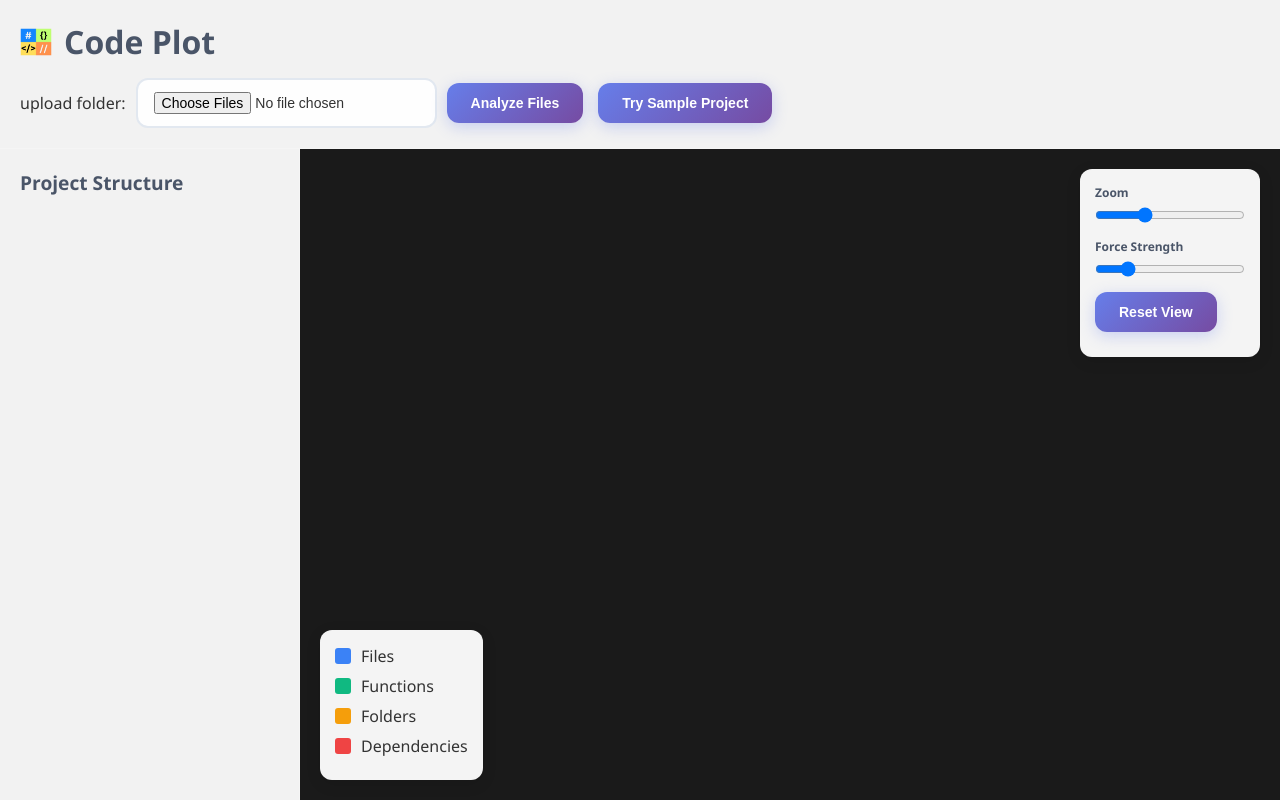
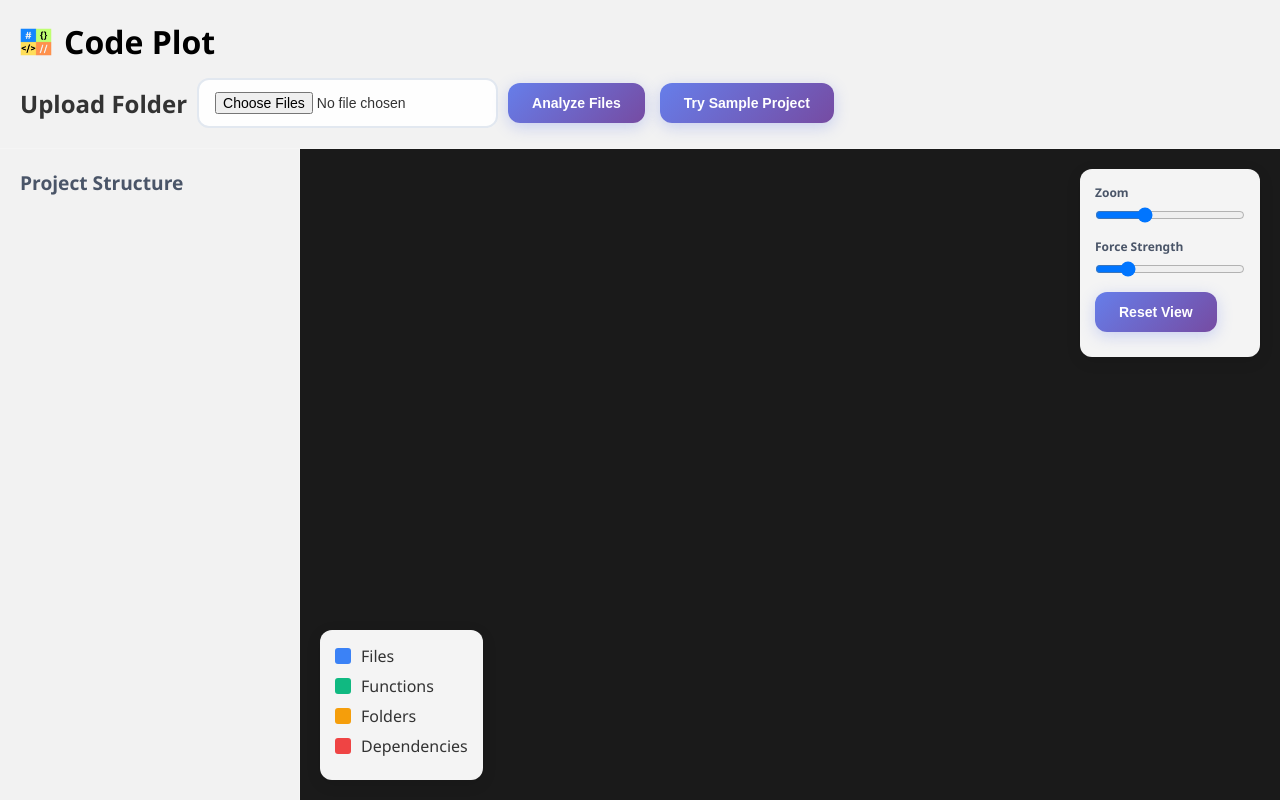
Before and after one commit to BirenMer/CodePlot, a plain HTML site: page index.html in a window 1280 px wide. Drawn offline with nearby package versions, Linux system fonts and the light colour scheme.

Commit message:
commenting code | git upload feature

```diff
--- a/css/styles.css
+++ b/css/styles.css
@@ -28,7 +28,7 @@ body {
 }
 
 .header h1 {
-    color: #4a5568;
+    color: #000;
     margin-bottom: 15px;
     font-size: 2rem;
     font-weight: 700;
@@ -324,6 +324,7 @@ button:disabled {
 display: flex;
 align-items: center;
 gap: 12px;
+color:#000;
 }
 
 .title-icon {
--- a/index.html
+++ b/index.html
@@ -22,7 +22,7 @@
                     <button onclick="loadFromGitHub()">Load Repository</button>
                 </div> -->
                 <div class="input-group">
-                    <label>upload folder:</label>
+                    <h2>Upload Folder</h2>
                     <input type="file" id="folderInput" webkitdirectory multiple />
                     <button onclick="loadFromFiles()">Analyze Files</button>
                 </div>
```
